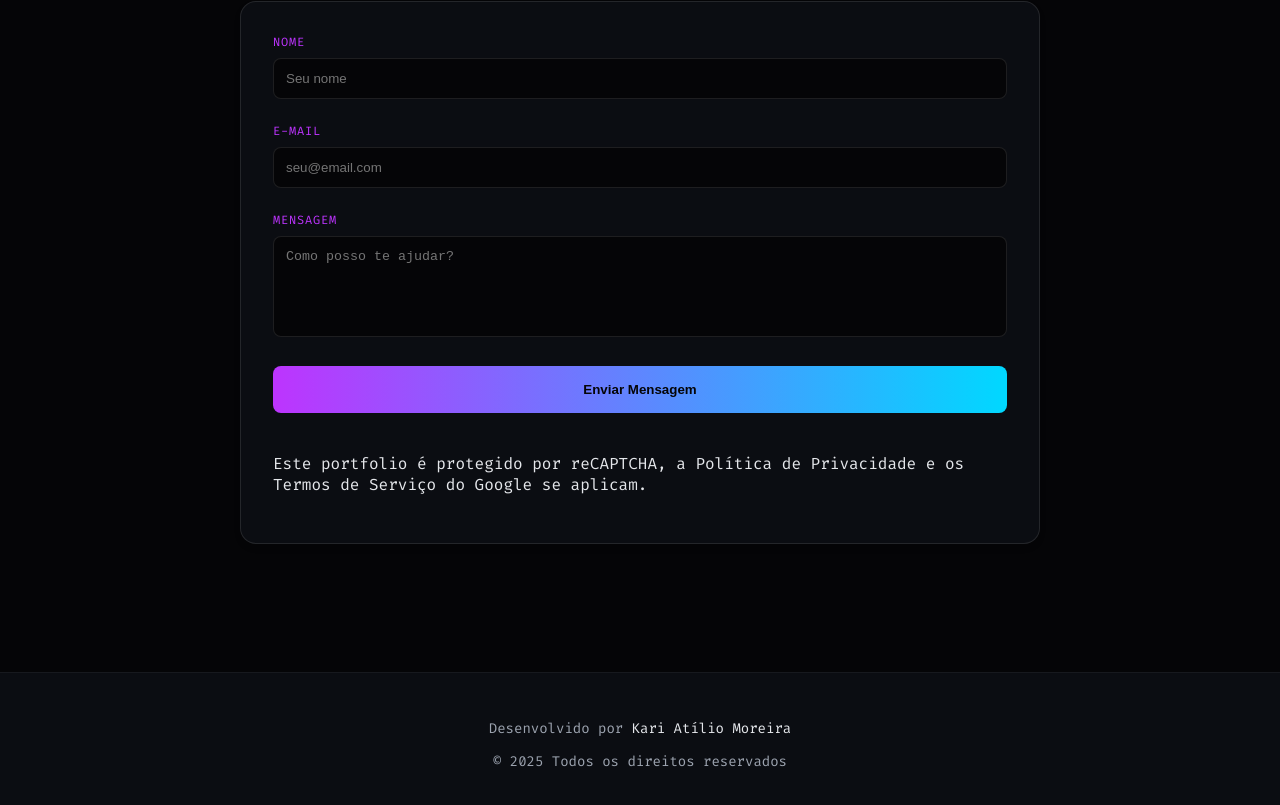
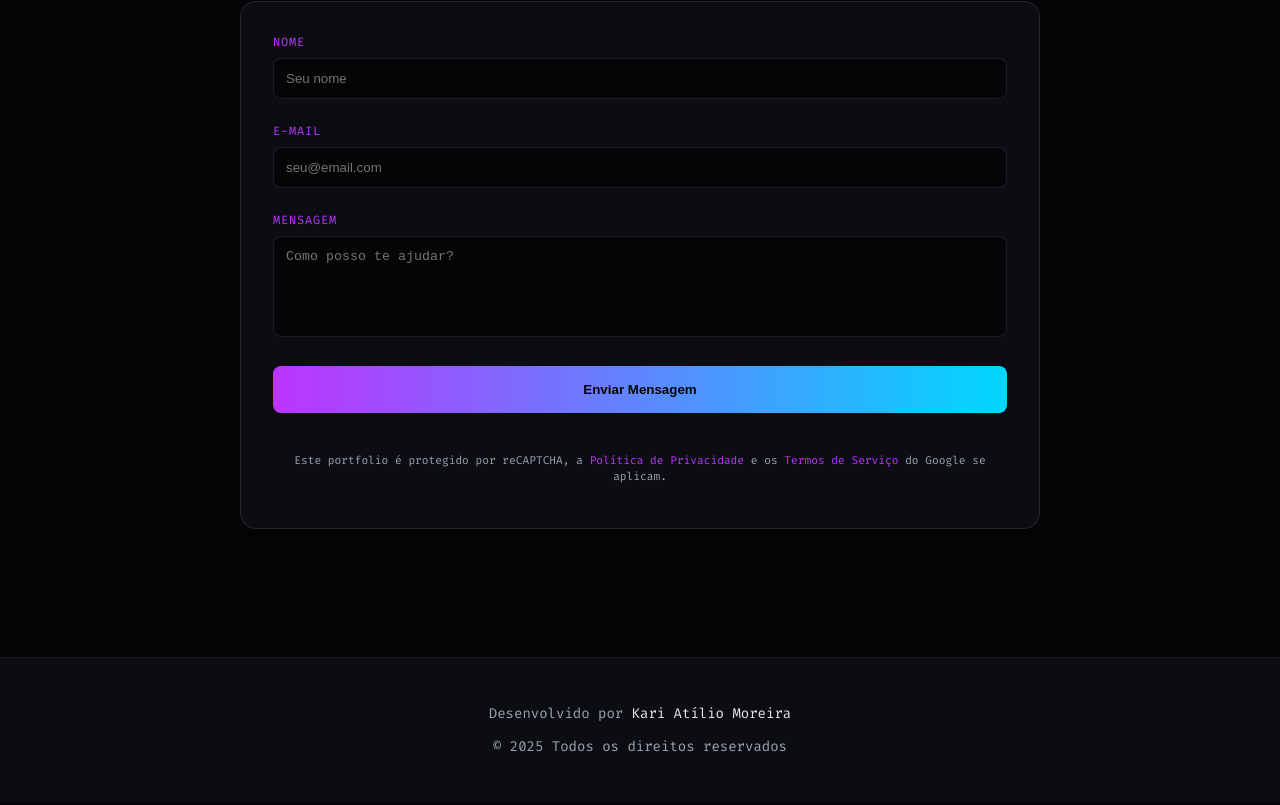
Before and after one commit to karimoreira/meu-portifolio, a React (Vite) app: page / in a window 1280 px wide. Shown: the part 3935-4740 px from the top of the page. Built offline with nearby package versions, Linux system fonts and the light colour scheme.

Commit message:
feat: sobrescrevendo o estilo nativo do google para o recaptcha

```diff
--- a/src/index.css
+++ b/src/index.css
@@ -922,5 +922,27 @@ ul {
 
 
 .grecaptcha-badge {
-  z-index: 10000;
+  visibility: visible !important;
+  opacity: 1 !important;
+  z-index: 2147483647 !important;
+  display: block !important;
 }
+
+.recaptcha-legal-text {
+  font-size: 0.7rem;
+  color: var(--color-muted);
+  margin-top: 1rem;
+  text-align: center;
+  line-height: 1.4;
+}
+
+.recaptcha-legal-text a {
+  color: var(--color-secondary);
+  text-decoration: none;
+  transition: color 0.3s;
+}
+
+.recaptcha-legal-text a:hover {
+  color: var(--color-primary);
+  text-decoration: underline;
+}
```
